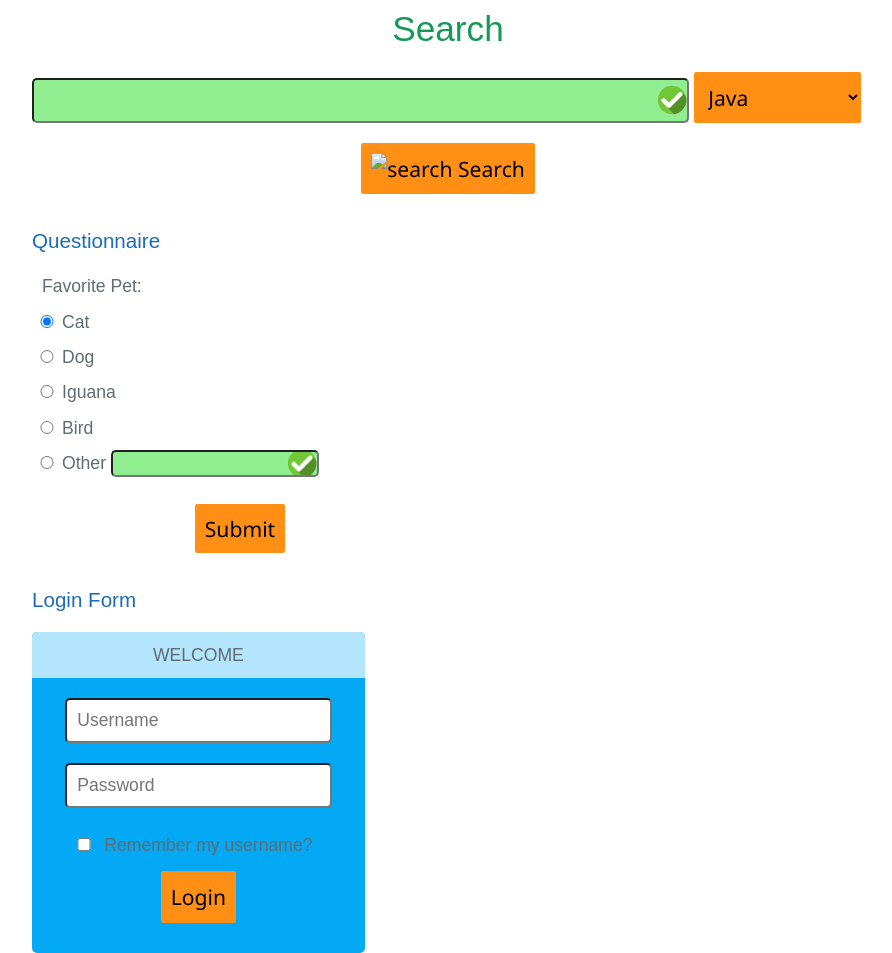
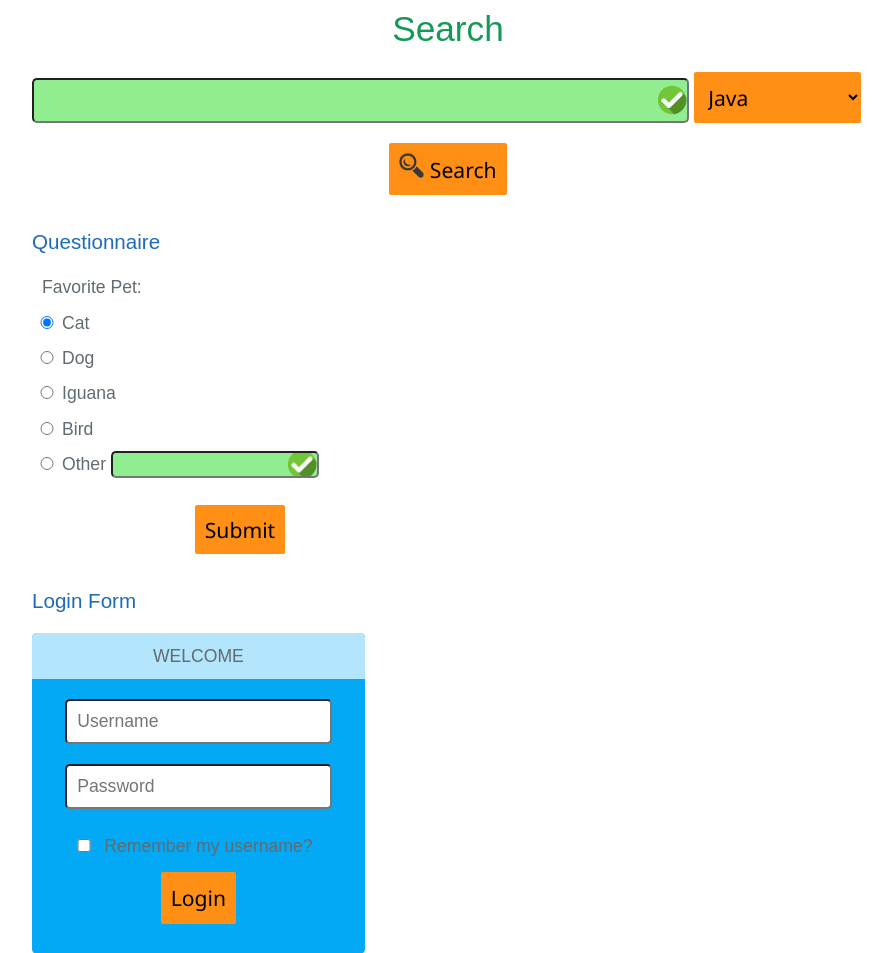
Before and after one commit to PatrickFranz/web-forms, a plain HTML site: page index.html in a window 1280 px wide. Shown: the part 1245-2198 px from the top of the page, without its empty margins (192-1084 px from the left). Drawn offline with Linux system fonts and the light colour scheme; the site is published under a folder, as on GitHub Pages, so addresses that start at the root find nothing; a script that the page names is missing.

Commit message:
Another path fixed

```diff
--- a/index.html
+++ b/index.html
@@ -78,7 +78,7 @@
                 </select>
                 <div class="center-block-content">
                     <button class="button button-md search">
-                <img src="/images/search-25.png"            alt="search">
+                <img src="images/search-25.png"            alt="search">
                 Search
             </button>
                 </div>
```
